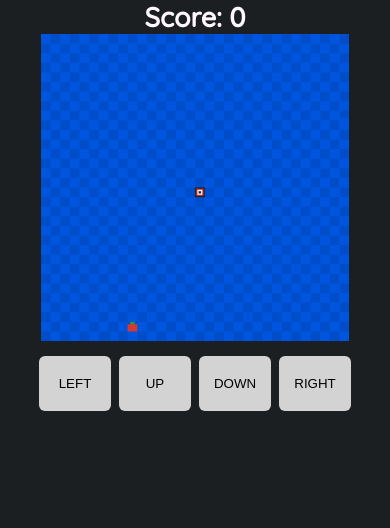
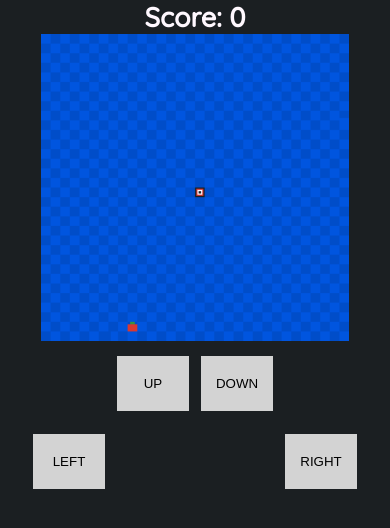
Before and after one commit to DarthBayo/Snake-Game-JS, a website: page index.html in a window 390 px wide. Drawn offline with Linux system fonts and the light colour scheme.

Commit message:
Novo layout dos botões para mobile

```diff
--- a/styles.css
+++ b/styles.css
@@ -65,7 +65,7 @@ article {
     }
 
     .controls div + div {
-        margin-left: 8px;
+        margin-left: 12px;
     }
 
     .controls div button {
@@ -73,7 +73,10 @@ article {
         padding: 20px 0;
         background-color: lightgrey;
         border: none;
-        border-radius: 6px;
         outline: none;
     }
+
+    .left, .right {
+        margin-top: 78px;
+    }
 }
```
